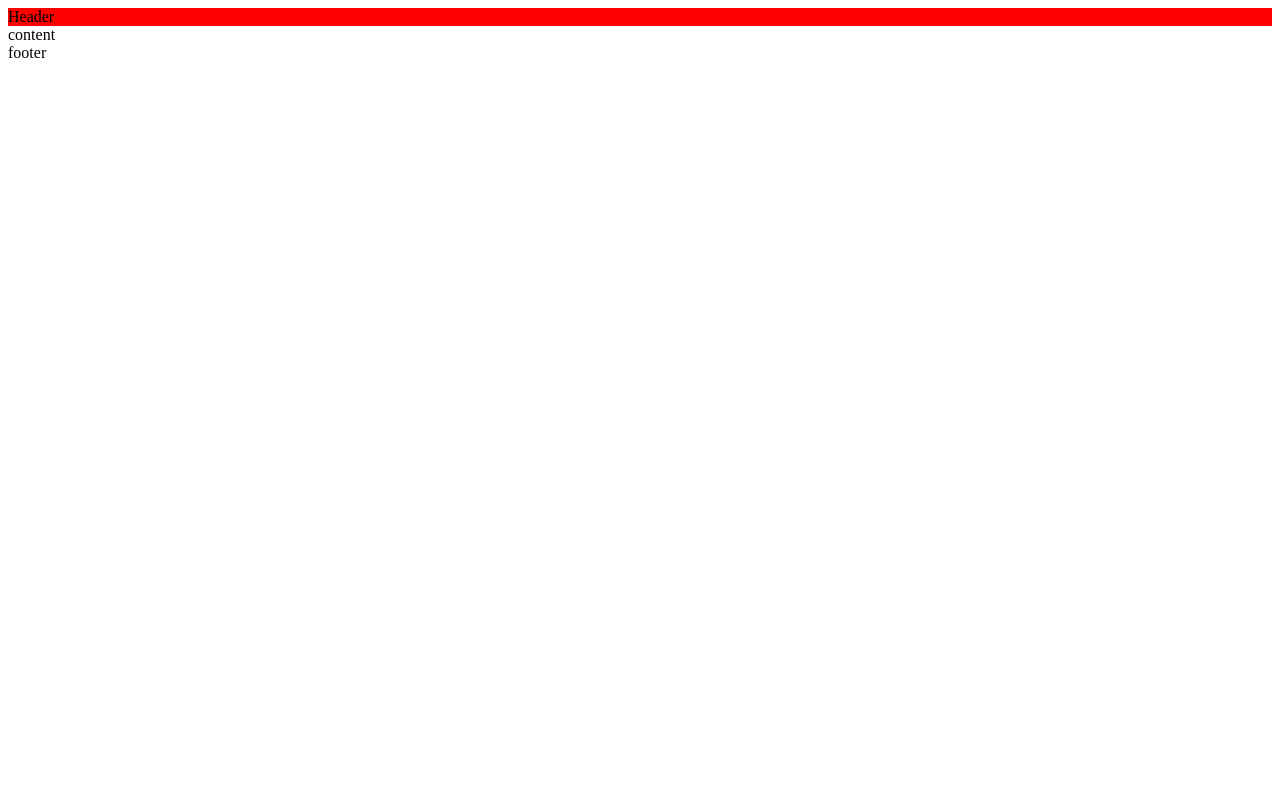
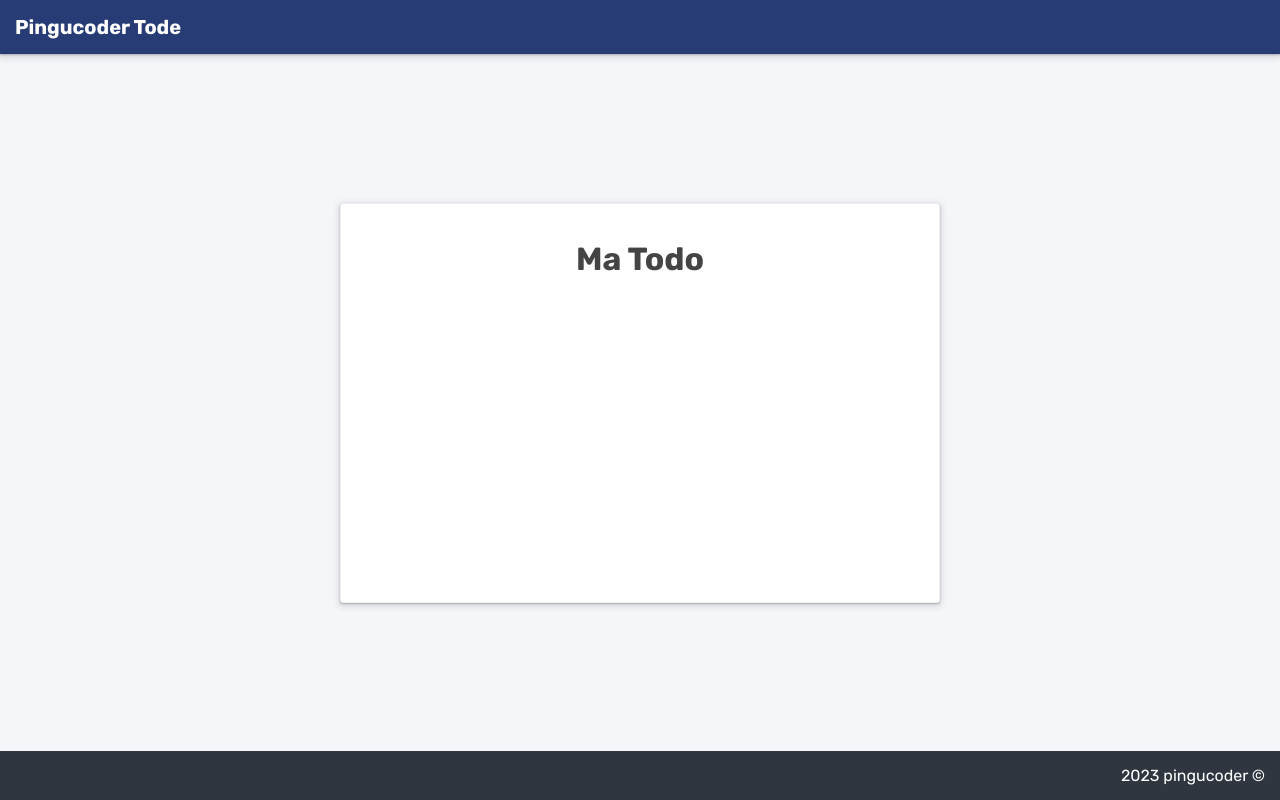
Before and after one commit to sadokturki91/todo-php, a PHP site: page / in a window 1280 px wide. Run offline with PHP 8.4, Linux system fonts and the light colour scheme.

Commit message:
mise en place du css

```diff
--- a/index.php
+++ b/index.php
@@ -5,14 +5,23 @@
   <meta name="viewport" content="width=device-width, initial-scale=1.0">
   <script defer src="index.js"></script>
   <link rel="stylesheet" href="style.css">
+  <link href="https://fonts.googleapis.com/css2?family=Rubik:wght@300;400;700&display=swap" rel="stylesheet">
   <title>Todo</title>
 </head>
 <body>
-<header>
-  Header
-</header>
-<div class="content">content</div>
-<footer>footer</footer>
+<div class="container">
+  <header>
 
+    <div class="logo">Pingucoder Tode</div>
+  </header>
+  <div class="content">
+    <div class="todo-container">
+      <h1>Ma Todo</h1>
+      <div class="todo-form"></div>
+      <div class="todo-list"></div>
+    </div>
+  </div>
+  <footer>2023  pingucoder	&copy;</footer>
+</div>
 </body>
 </html>
--- a/style.css
+++ b/style.css
@@ -1,3 +1,73 @@
-header{
-  background-color: red;
+/*theme*/
+:root{
+  --font-family: 'Rubik', sans-serif;
+  --primary:#273c75;
+  --dark:#2f3640;
+  --background-light:#f5f6fa;
+  --text-color:#444;
+  --text-color-light:#fff;
+  --box-shadow:rgba(60, 64, 67, 0.3) 0px 1px 2px 0px, rgba(60, 64, 67, 0.15) 0px 2px 6px 2px;
+  --border:1px solid #eee;
 }
+*{
+  box-sizing: border-box;
+
+}
+html,body{
+  margin: 0;
+  padding: 0;
+  font-size: 10px;
+  font-family: var(--font-family);
+  background-color:var(--background-light);
+
+}
+.container {
+  font-size: 1.6rem;
+  min-height: 100vh;
+  display: flex;
+  flex-flow: column;
+  color: var(--text-color);
+}
+/* header */
+
+header {
+  background-color: var(--primary);
+  padding: 1.5rem;
+  box-shadow: var(--box-shadow);
+}
+.logo {
+  font-weight: 700;
+  font-size: 2rem;
+  color: var(--text-color-light);
+}
+/* content */
+
+.content {
+  flex: 1;
+  display: flex;
+  flex-flow: row;
+  justify-content: center;
+  align-items: center;
+}
+
+/* footer */
+
+footer {
+  display: flex;
+  background: var(--dark);
+  flex-flow: row-reverse;
+  color: var(--text-color-light);
+  padding: 1.5rem;
+}
+.todo-container {
+  padding: 1.5rem;
+  background-color: white;
+  border: var(--border);
+  border-radius: 3px;
+  min-width: 60rem;
+  min-height: 40rem;
+  box-shadow: var(--box-shadow);
+}
+.todo-container h1 {
+  text-align: center;
+}
```
